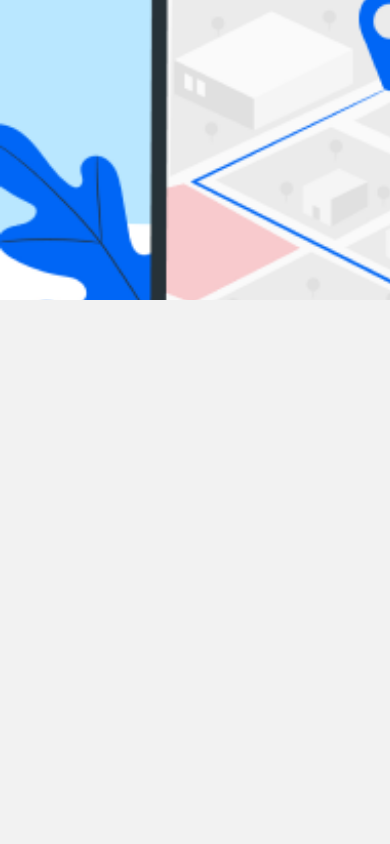
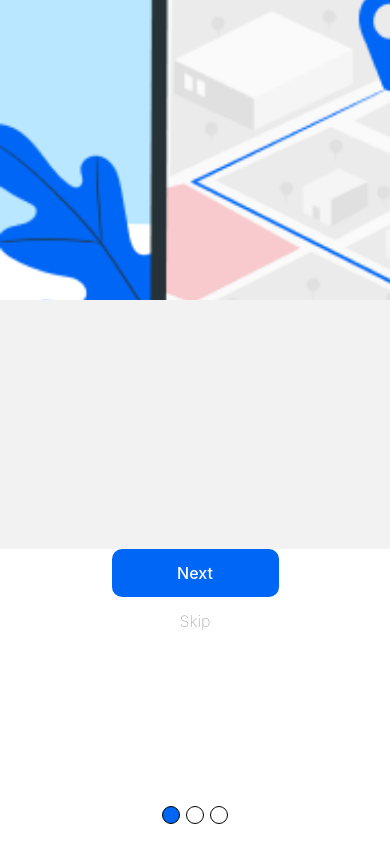
Before and after one commit to Luwaiz/KRides, a React Native app: screen / in a window 390 px wide. Built offline with nearby package versions, Linux system fonts and the light colour scheme.

Commit message:
ft: indicator in progress

```diff
--- /dev/null
+++ b/components/Footer.js
@@ -0,0 +1,27 @@
+import { StyleSheet, Text, View } from "react-native";
+import React, { useState } from "react";
+import { colors } from "../constants/styling";
+import ActiveButton from "./ActiveButton";
+import InActiveButton from "./InActiveButton";
+import Indicator from "./Indicator";
+import { OnBoard } from "../constants/OnBoardData";
+
+const Footer = ({currentIndex}) => {
+	return (
+		<View style={styles.container}>
+			<ActiveButton title={"Next"} />
+			<InActiveButton title={"Skip"} />
+			<Indicator item={OnBoard}  currentIndex={currentIndex}/>
+		</View>
+	);
+};
+
+export default Footer;
+
+const styles = StyleSheet.create({
+	container: {
+		flex: 0.35,
+		backgroundColor: colors.secondary,
+		alignItems: "center",
+	},
+});
--- a/components/Indicator.js
+++ b/components/Indicator.js
@@ -2,11 +2,11 @@ import { StyleSheet, Text, View } from 'react-native'
 import React from 'react'
 import { colors } from '../constants/styling'
 
-const Indicator = ({item}) => {
+const Indicator = ({item,currentIndex}) => {
   return (
     <View style={styles.container}>
     {item.map((_,index)=>(
-        <View key={index} style={styles.indicate}/>
+        <View key={index} style={[styles.indicate,currentIndex === index && styles.currentIndicator]}/>
     ))}
     </View>
   )
@@ -23,12 +23,16 @@ const styles = StyleSheet.create({
         position:"absolute",
         bottom:10
     },
+    currentIndicator:{
+        backgroundColor:colors.primaryBlue,
+    },
     indicate:{
-        width:20,
-        height:20,
-        borderRadius:10,
-        backgroundColor:colors.primaryBlue,
-        borderWidth:2,
-        borderColor:"#fff"
+        backgroundColor:colors.secondary,
+        borderWidth:0.5,
+        borderColor:"black",
+        borderRadius:20,
+        width:18,
+        height:18,
+        marginHorizontal:3
     }
 })
--- a/screens/OnBoarding.js
+++ b/screens/OnBoarding.js
@@ -1,5 +1,13 @@
-import { Dimensions, FlatList, Image, StyleSheet, Text, TouchableOpacity, View } from "react-native";
-import React from "react";
+import {
+	Dimensions,
+	FlatList,
+	Image,
+	StyleSheet,
+	Text,
+	TouchableOpacity,
+	View,
+} from "react-native";
+import React, { useState } from "react";
 import AppIntroSlider from "react-native-app-intro-slider";
 import { OnBoard } from "../constants/OnBoardData";
 import { colors } from "../constants/styling";
@@ -7,35 +15,47 @@ import BottomSheet, { BottomSheetView } from "@gorhom/bottom-sheet";
 import ActiveButton from "../components/ActiveButton";
 import InActiveButton from "../components/InActiveButton";
 import Indicator from "../components/Indicator";
+import Footer from "../components/Footer";
 const { width, height } = Dimensions.get("screen");
 
 const OnBoarding = () => {
+	const [currentIndex, setCurrentIndex]= useState(0)
+
+	const scrollFunction =(e)=>{
+		console.log(e.nativeEvent.contentOffset.x)
+		const contentOffsetX= e.nativeEvent.contentOffset.x
+		setCurrentIndex(Math.round(contentOffsetX/width))
+	}
 	return (
 		<View style={styles.container}>
 			<FlatList
 				data={OnBoard}
 				horizontal
+				onMomentumScrollEnd={scrollFunction}
 				pagingEnabled
+				style={{ flex: 0.65 }}
 				showsHorizontalScrollIndicator={false}
-			renderItem={({item})=>(
+				renderItem={({ item }) => (
 					<>
 						<Image
 							source={item.image}
 							style={styles.image}
 							resizeMode="cover"
 						/>
-						<BottomSheet style={styles.Sheet} handleComponent={null} snapPoints={["50%"]}>
+						<BottomSheet
+							style={styles.Sheet}
+							handleComponent={null}
+							snapPoints={["35%"]}
+						>
 							<View style={styles.contain}>
 								<Text style={styles.title}>{item.title}</Text>
 								<Text style={styles.subTitle}>{item.subTitle}</Text>
-								<ActiveButton title={"Next"}/>
-								<InActiveButton title={"Skip"}/>
-								<Indicator item={OnBoard}/>
 							</View>
 						</BottomSheet>
 					</>
 				)}
 			/>
+			<Footer currentIndex={currentIndex}/>
 		</View>
 	);
 };
@@ -66,10 +86,9 @@ const styles = StyleSheet.create({
 		textAlign: "center",
 		flexWrap: "wrap",
 		maxWidth: width - 120,
-        marginBottom: 50,
-		lineHeight:20
+		lineHeight: 20,
 	},
-	Sheet:{
+	Sheet: {
 		shadowColor: "#000",
 		shadowOffset: {
 			width: 0,
@@ -77,6 +96,6 @@ const styles = StyleSheet.create({
 		},
 		shadowOpacity: 0.25,
 		shadowRadius: 3.84,
-        elevation: 10,
-	}
+		elevation: 200,
+	},
 });
```
Lines whose indentation alone changed are shown as unchanged.
